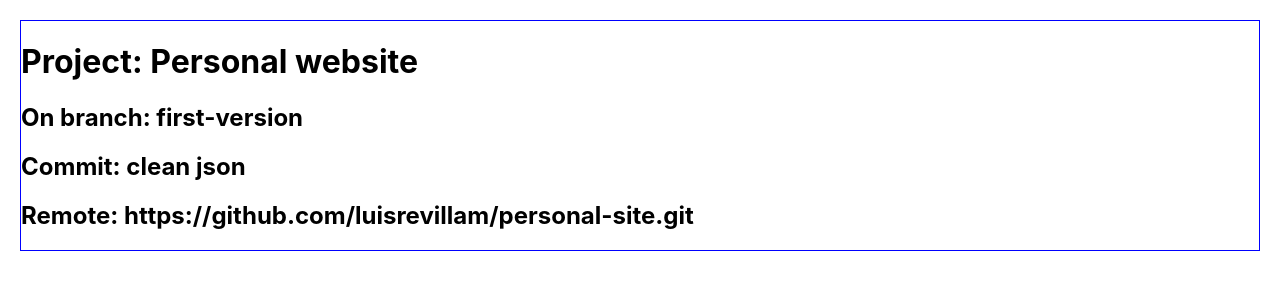
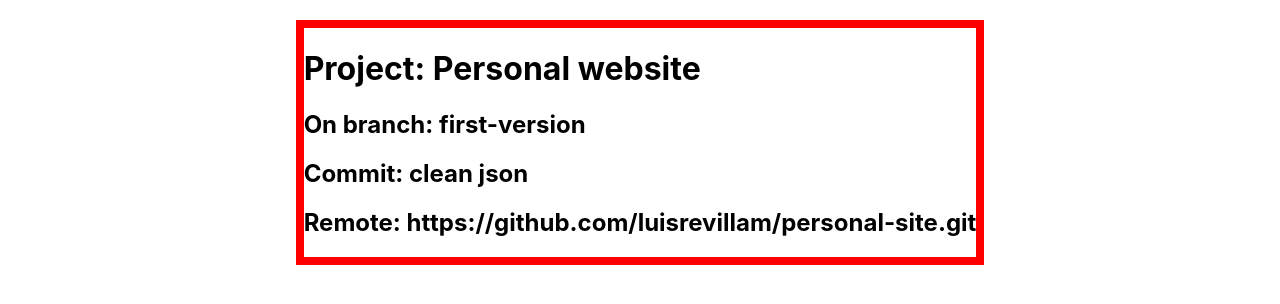
Before and after one commit to LuisRevillaM/personal-site, a React (Create React App) app: page / in a window 1280 px wide. Shown: the top 304 px of the page. Built offline with nearby package versions, Linux system fonts and the light colour scheme.

Commit message:
I love you baby

```diff
--- a/src/App.css
+++ b/src/App.css
@@ -1,5 +1,24 @@
 .Commit {
-  border: solid 1px blue;
+  border: solid 8px red;
   border-radius: 80;
   margin: 20px;
 }
+
+
+.app-parent {
+  display: flex;
+  flex-wrap: wrap;
+
+  justify-content: center;
+}
+
+
+.feature-card {
+  height: 60vh;
+  width: 80%;
+  border-radius: 40px;
+  box-shadow: 12px 12px 2px 1px #7F878F;
+  background-color: #F8F9FA;
+  z-index: 5000;
+  position: relative;
+}
--- a/src/App.js
+++ b/src/App.js
@@ -5,7 +5,10 @@
 class App extends Component {
   render() {
     return (
+      <div className="app-parent">
+
             <div>
+
             {commits.reverse().map(com => {
               return (
                 <div className="Commit">
@@ -17,6 +20,9 @@
               );
             })}
           </div>
+
+      </div>
+
     );
   }
 }
```
Lines whose indentation alone changed are shown as unchanged.
